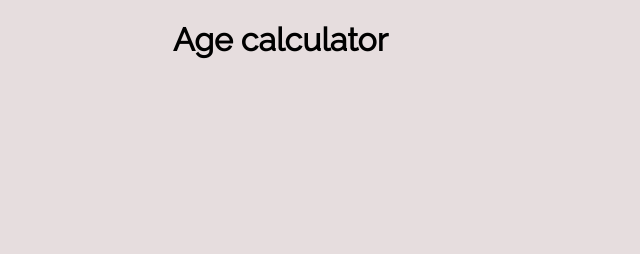
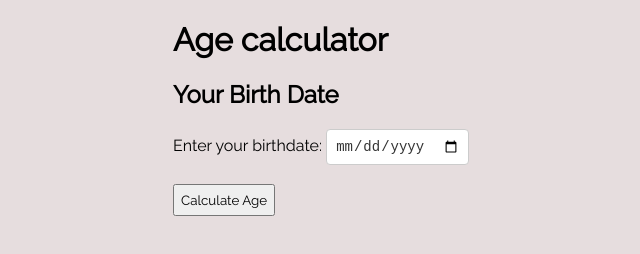
Before and after one commit to boldMari/AgeCounter, a plain HTML site: page index.html in a window 1280 px wide. Shown: the whole page, without its empty margins (167-807 px from the left). Drawn offline with Linux system fonts and the light colour scheme; a web font is replaced by a local one.

Commit message:
renamed page

```diff
--- a/index.html
+++ b/index.html
@@ -2,7 +2,7 @@
   <html>
   <head>
   <meta charset="utf-8">
-  <title>Sofia and her milestones</title>
+  <title>Age calculator</title>
 
   <link rel="preconnect" href="https://fonts.googleapis.com">
   <link rel="preconnect" href="https://fonts.gstatic.com" crossorigin>
@@ -13,10 +13,19 @@
   <link rel="stylesheet" href="age-counter.css">
   </head>
   <body>
-    <div>
+    <div class="main-content">
       <div>
         <h1>Age calculator</h1>
       </div>
+      <div>
+        <h2>Your Birth Date</h2>
+          <label for="birthdate">Enter your birthdate:</label>
+          <input type="date" id="birthdate">
+          <br><br>
+          <button onclick="calculateAge()">Calculate Age</button>
+          <div id="result"></div>
+      </div>
+
     </div>
         <script src="age-counter.js"></script>
   </body>
```
